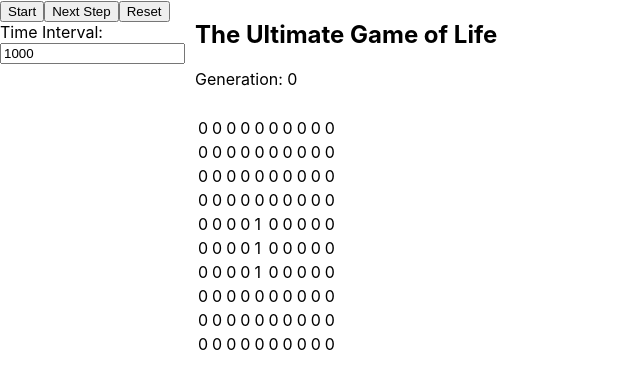
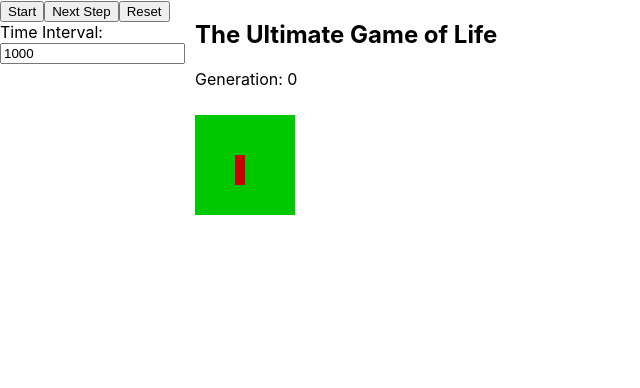
Before and after one commit to peterkzd/ultimate_gol, a React (Create React App) app: page / in a window 1280 px wide. Shown: the top 388 px of the page, without its empty margins (0-640 px from the left). Built offline with nearby package versions, Linux system fonts and the light colour scheme.

Commit message:
canvas drawing of cells now

```diff
--- a/public/index.html
+++ b/public/index.html
@@ -7,7 +7,7 @@
     <meta name="theme-color" content="#000000" />
     <meta
       name="description"
-      content="Web site created using create-react-app"
+      content="The most ultimate Game of Life!"
     />
     <link rel="apple-touch-icon" href="%PUBLIC_URL%/logo192.png" />
     <!--
@@ -24,7 +24,7 @@
       work correctly both with client-side routing and a non-root public URL.
       Learn how to configure a non-root public URL by running `npm run build`.
     -->
-    <title>React App</title>
+    <title>Ultimate GoL</title>
   </head>
   <body>
     <noscript>You need to enable JavaScript to run this app.</noscript>
--- a/src/logic/WorldLogic.ts
+++ b/src/logic/WorldLogic.ts
@@ -31,7 +31,7 @@ export class WorldLogic {
 
   // Returns the cells around the input cell that are ALIVE
   aliveNeighboursFor(cell: CellLogic): CellLogic[] {
-    const neighbours: CellLogic[] = [];
+    // const neighbours: CellLogic[] = [];
 
     // Top
     const northWestCell = this.cellMatrix[cell.position.y-1]?.[cell.position.x-1];
--- a/src/ui/World.tsx
+++ b/src/ui/World.tsx
@@ -1,12 +1,39 @@
 import WorldLogic from "../logic/WorldLogic";
+import React, {useRef, useEffect} from 'react';
+
 
 interface WorldProps {
   worldLogic: WorldLogic;
 }
 
 const World: React.FC<WorldProps> = ({ worldLogic }) => {
-  return (
-    <table>
+  const canvasRef = useRef<any>(null);
+  // const canvasRef = useRef<HTMLCanvasElement>(null);
+
+  useEffect(() => {
+    const canvas = canvasRef.current;
+    if (canvas?.getContext('2d')) {
+      const context = canvas.getContext('2d');
+
+      context.fillStyle = 'rgb(200, 0, 0)';
+      context.fillRect(10, 10, 50, 50);
+
+      context.fillStyle = 'rgba(0, 0, 200, 0.5)';
+      context.fillRect(30, 30, 50, 50);
+
+      worldLogic.cells().forEach((cell) => {
+        context.fillStyle = cell.isAlive ? 'rgb(200, 0, 0)' : 'rgb(0, 200, 0)';
+
+        context.fillRect(cell.position.x * 10, cell.position.y * 10, 10, 10);
+        });
+    }
+  }, [worldLogic])
+
+  return <>
+    <canvas ref={canvasRef} width="150" height="150">
+      I'm a canvas
+    </canvas>
+    {/* <table>
       <thead></thead>
       <tbody>
         {worldLogic.cellMatrix.map((row, rowIndex) => (
@@ -16,8 +43,8 @@ const World: React.FC<WorldProps> = ({ worldLogic }) => {
           </tr>
         ))}
       </tbody>
-    </table>
-  )
+    </table> */}
+  </>
 }
 
 export default World;
```
